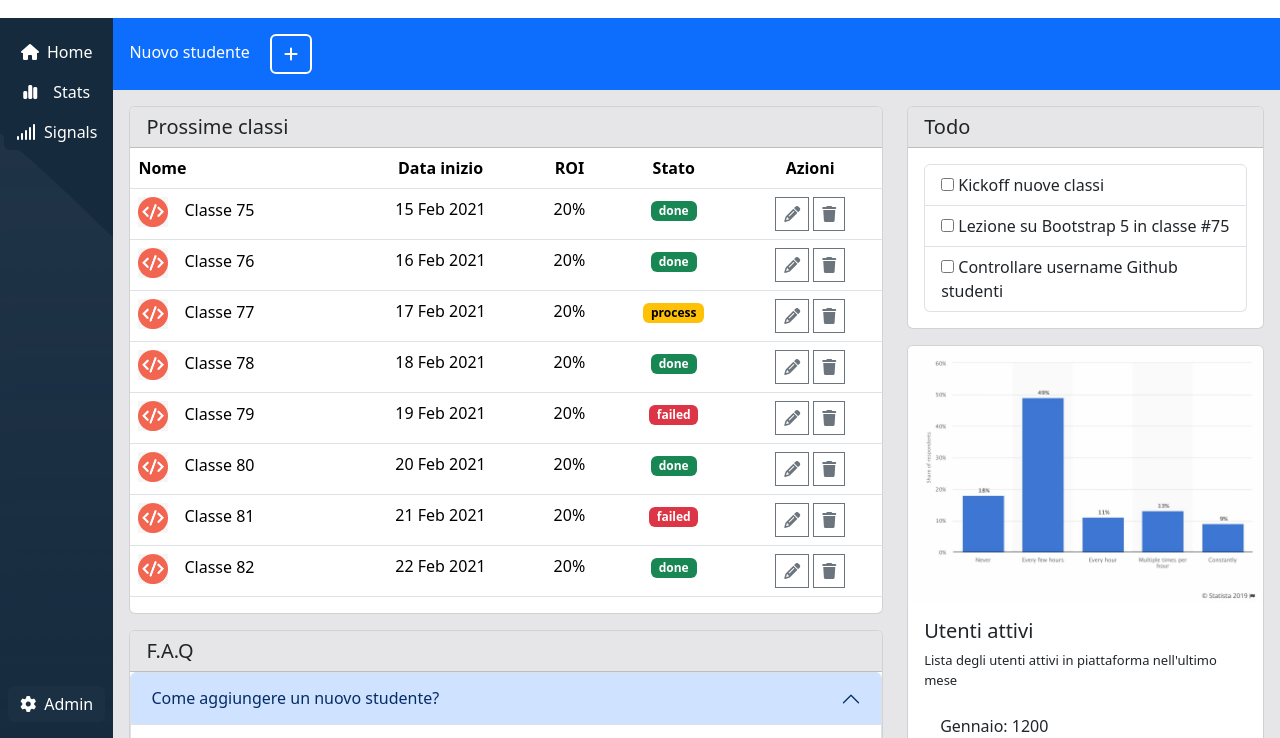
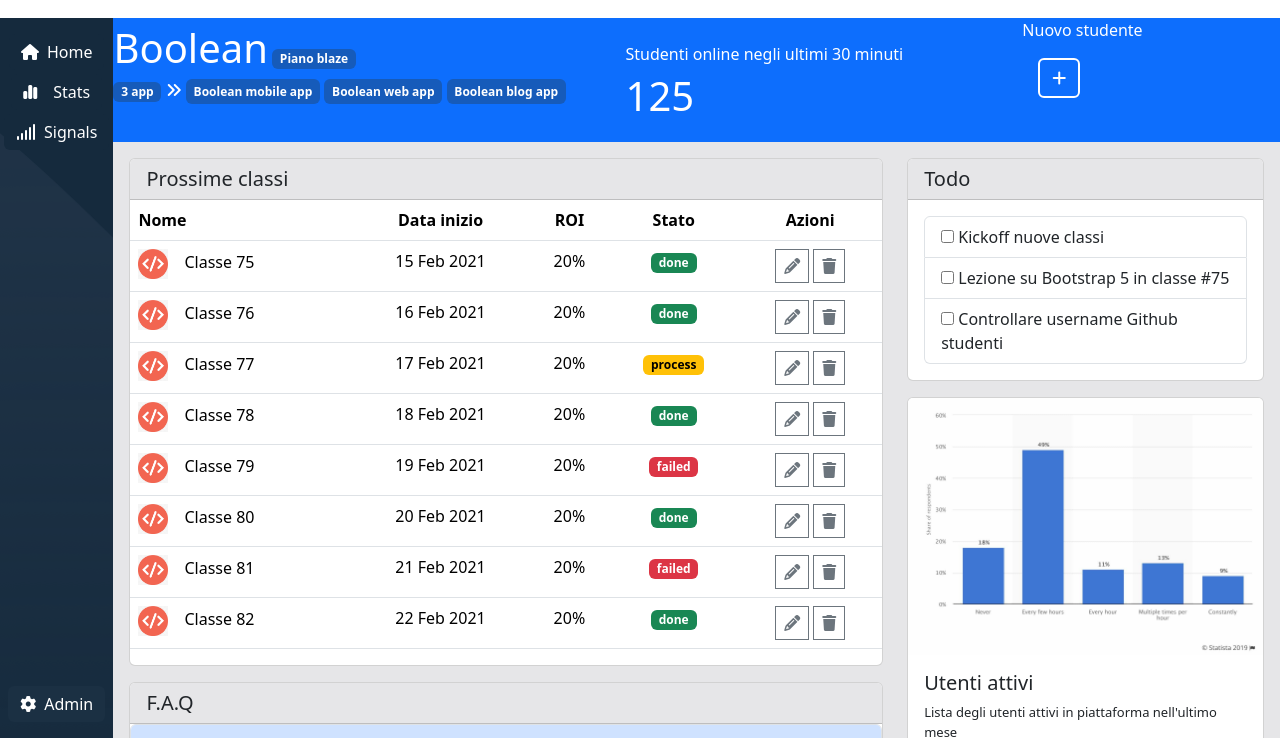
Before and after one commit to Christian01881/html-css-bootstrap-dashboard, a plain HTML site: page index.html in a window 1280 px wide. Shown: the part 62-800 px from the top of the page. Drawn offline with nearby package versions, Linux system fonts and the light colour scheme.

Commit message:
finish project

```diff
--- a/css/style.css
+++ b/css/style.css
@@ -68,3 +68,7 @@
         width: 100vw !important;
     }
 }
+
+.CPM-bg-bage{
+    background-color: var(--bg-badge);
+}
--- a/index.html
+++ b/index.html
@@ -53,8 +53,9 @@
               </div>
             </div>
             <div class="CPM-content">
-                <div class="bg-primary text-white">
-                  <span class="ms-3">Nuovo studente</span>
+                <div class="bg-primary text-white row">
+                  <div class="col-12 col-md-2 order-md-3 ms-3 ms-md-0">
+                    <span>Nuovo studente</span>
                     <button class="btn btn-primary border-2 border-white m-3" type="button" data-bs-toggle="offcanvas" data-bs-target="#offcanvasWithBothOptions" aria-controls="offcanvasWithBothOptions"><i class="fa-solid fa-plus"></i></button>
                     <div class="offcanvas w-50 CPM-w-100 offcanvas-end" data-bs-scroll="true" tabindex="-1" id="offcanvasWithBothOptions" aria-labelledby="offcanvasWithBothOptionsLabel">
                       <div class="offcanvas-header">
@@ -63,7 +64,7 @@
                       </div>
                       <div class="offcanvas-body">
                         <form class="row g-3 needs-validation" novalidate>
-                        <div class="col-12 col-md-6">
+                          <div class="col-12 col-md-2">
                             <label for="validationCustom01" class="form-label">Name</label>
                             <input type="text" class="form-control" id="validationCustom01" value="" required>
                             <div class="valid-feedback">
@@ -161,8 +162,25 @@
                             <button class="btn btn-primary" type="reset">Delete</button>
                           </div>
                         </form>
-                      </form>
                       </div>
+                    </div>
+                  </div>
+                  <div class="col-12 col-md-5 order-md-1 ms-3 ms-md-0">
+                    <span class="fs-1">Boolean</span>
+                    <span class="badge CPM-bg-bage rounder-pill">Piano blaze</span>
+                    <div class="ms-3 ms-md-0">
+                      <span class="badge CPM-bg-bage rounder-pill">3 app</span>
+                      <span><i class="fa-solid fa-angles-right"></i></span>
+                      <span class="badge CPM-bg-bage rounded-circle d-lg-none"><i class="fa-solid fa-plus"></i></span>
+                      <span class="badge CPM-bg-bage rounder-pill d-none d-lg-inline">Boolean mobile app</span>
+                      <span class="badge CPM-bg-bage rounder-pill d-none d-lg-inline">Boolean web app</span>
+                      <span class="badge CPM-bg-bage rounder-pill d-none d-lg-inline">Boolean blog app</span>
+                    </div>
+                  </div>
+                  <div class="col-12 col-md-4 order-md-2 mt-4 ms-3">
+                    <p>Studenti online negli ultimi 30 minuti <br>
+                    <span class="fs-1">125</span>
+                    </p>
                   </div>
                 </div>
                 <div class="row">
```
Lines whose indentation alone changed are shown as unchanged.
